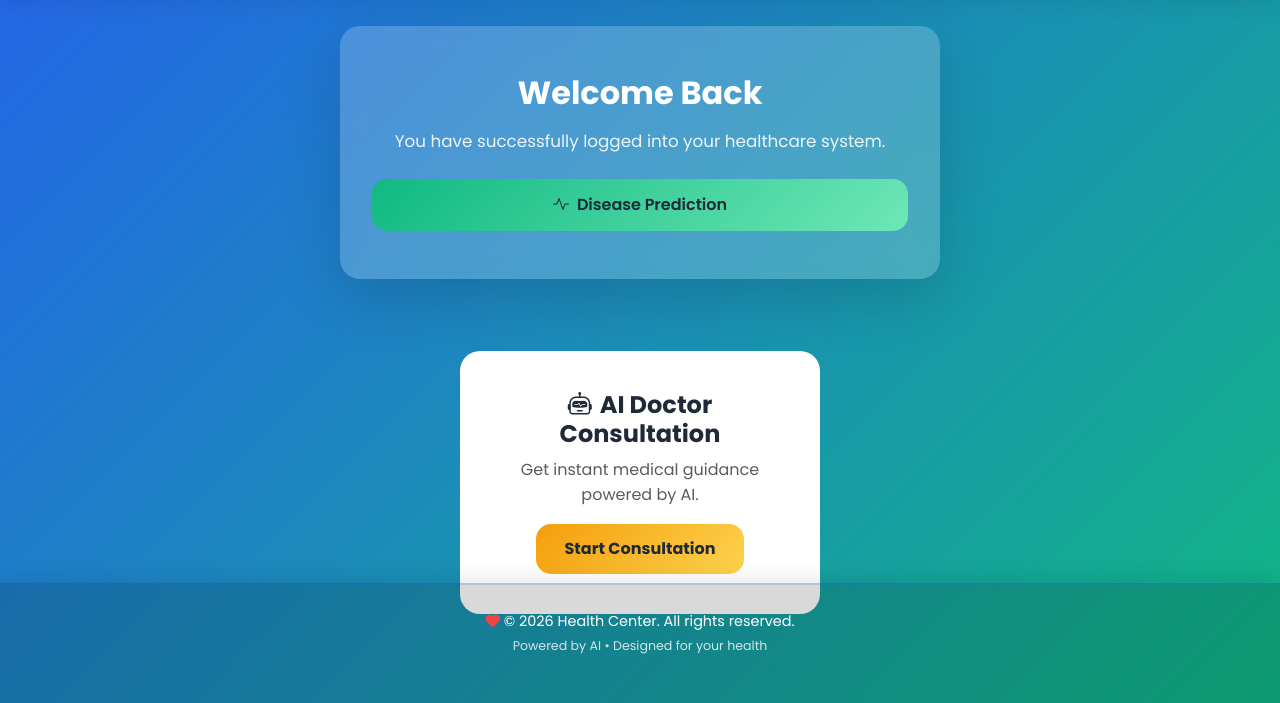
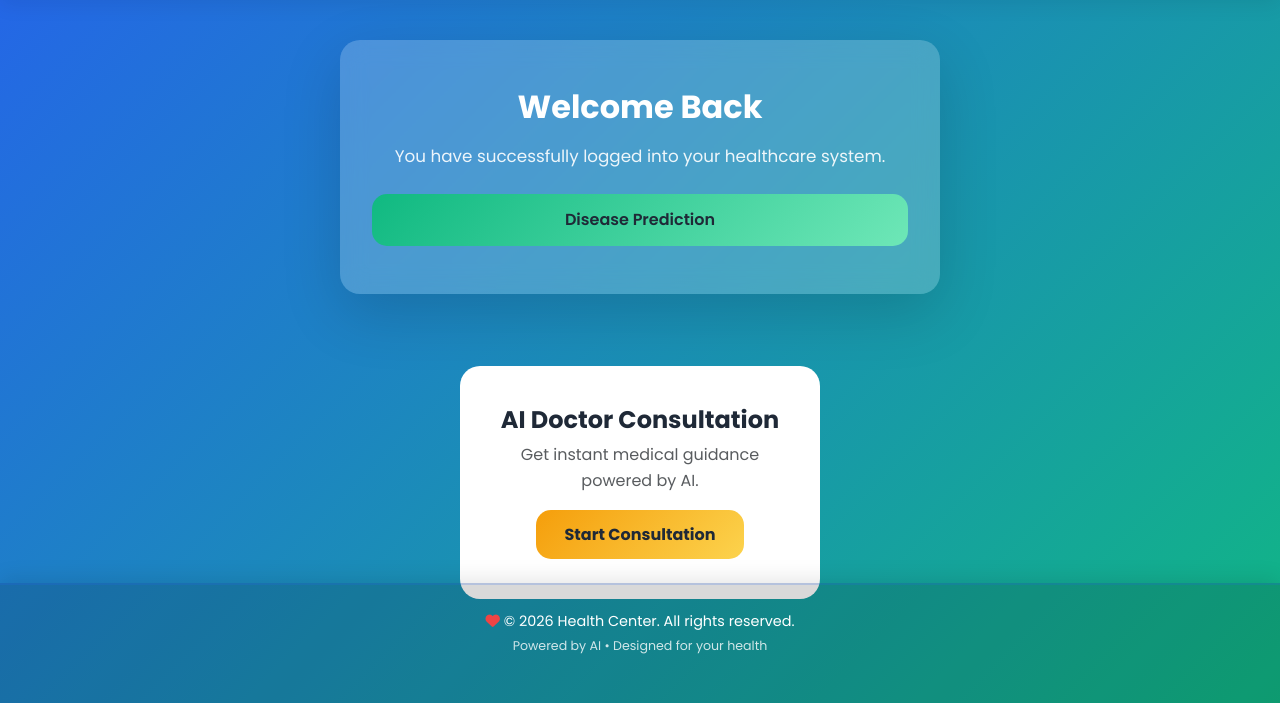
Before and after one commit to ranisumbul7/Disease-Medicine-Recommendation-System, a Flask app: page /dashboard in a window 1280 px wide. Shown: the part 96-799 px from the top of the page. Run offline with Flask 3, Linux system fonts and the light colour scheme; a user stored in the database is signed in; parts of the project's set-up code (start-up, migrations or seed data) failed here and were passed over.

Commit message:
your message

```diff
--- a/templates/dashboard.html
+++ b/templates/dashboard.html
@@ -18,7 +18,7 @@
 
             <div class="d-grid gap-3 mt-4">
                 <a href="/healthcare" class="btn btn-primary btn-custom">
-                    <i class="bi bi-activity me-2"></i>Disease Prediction
+                    Disease Prediction
                 </a>
             </div>
         </div>
@@ -27,7 +27,7 @@
         <div class="ai-section">
             <div class="ai-card mt-4">
                 <h4 class="fw-bold mb-2">
-                    <i class="bi bi-robot me-2"></i>AI Doctor Consultation
+                    AI Doctor Consultation
                 </h4>
                 <p class="text-muted">Get instant medical guidance powered by AI.</p>
                 <a href="/ai-doctor" class="ai-btn">Start Consultation</a>
```
